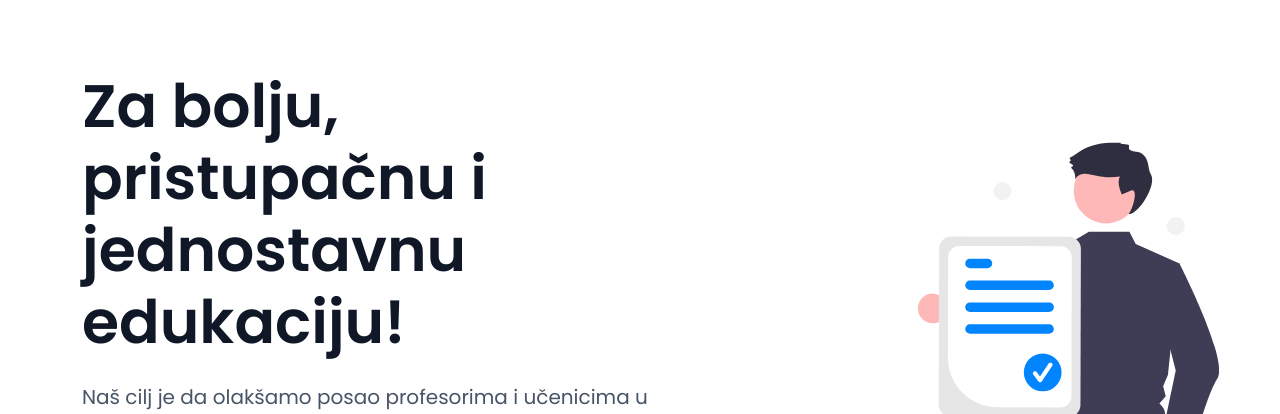
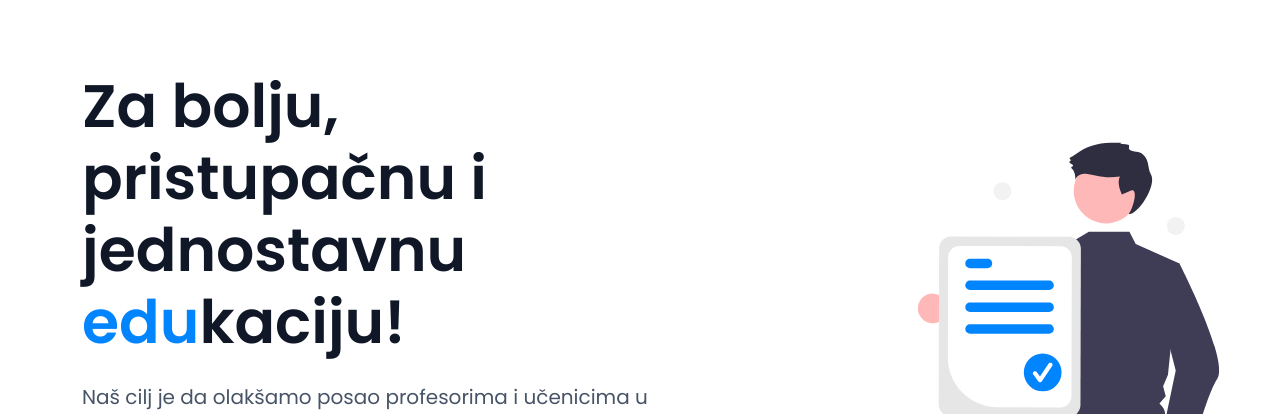
Before and after one commit to FlaShadowK/betterEdu, a React (Create React App) app: page / in a window 1280 px wide. Shown: the part 163-577 px from the top of the page. Built offline with nearby package versions, Linux system fonts and the light colour scheme.

Commit message:
fix home page

```diff
--- a/src/components/Home/components/Header.jsx
+++ b/src/components/Home/components/Header.jsx
@@ -4,7 +4,7 @@ const Header = () => {
           <div className="row justify-content-between">
               <div className="d-flex textarea col-md-7 align-items-center">
                   <div>
-                      <h1 className={'titleHeader'}>Za bolju, pristupačnu i jednostavnu edukaciju!</h1>
+                      <h1 className={'titleHeader'}>Za bolju, pristupačnu i jednostavnu <span style={{color: '#0085FF'}}>edu</span>kaciju!</h1>
                       <p className={'para py-3'}>Naš cilj je da olakšamo posao profesorima i učenicima u školama, te da stvorimo bolje uslove za učenje i razvoj.
                           Smatramo da je kvalitetna edukacija ključna za budućnost našeg društva, te se zalažemo za stvaranje sistema koji će biti pravedniji i učinkovitiji za sve.</p>
                       <div className="buttons">
```
